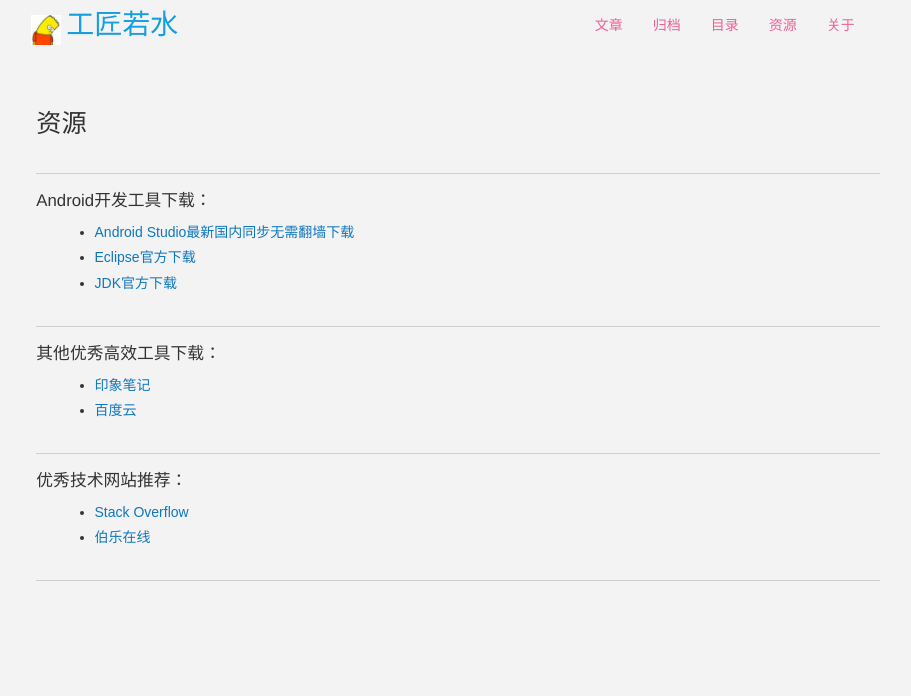
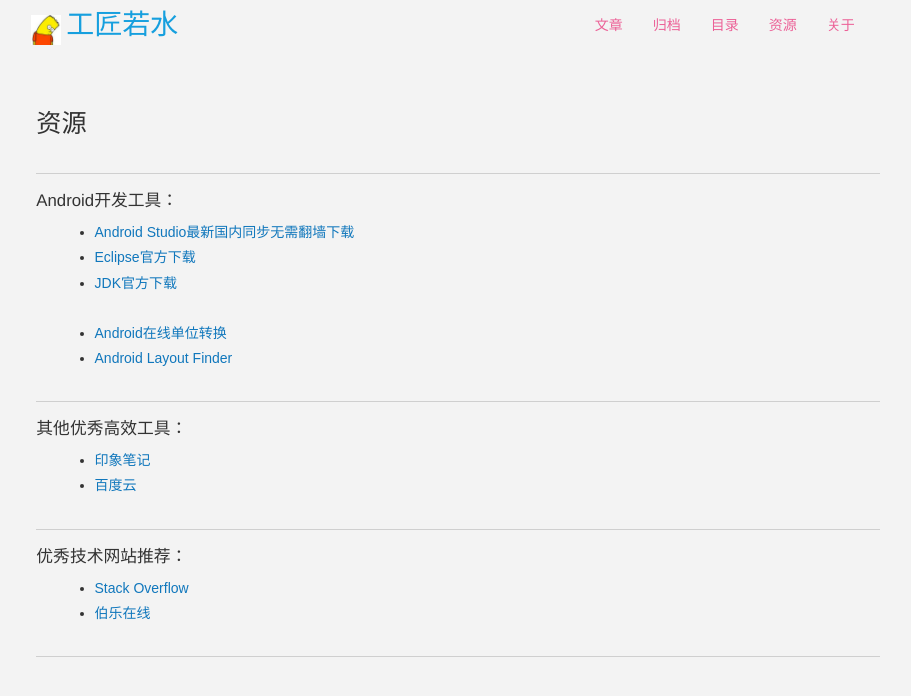
Before and after one commit to msdgwzhy6/yanbober.github.io, a Jekyll site: the page built from resource.html, in a window 1280 px wide. Shown: the top 696 px of the page, without its empty margins (182-1093 px from the left). Built offline with Jekyll 4.4.1, drawn with Linux system fonts in a browser that asks for light colours; nearby versions of some CDN libraries; comment, search, counter and statistics services are not loaded.

Commit message:
add web.

```diff
--- a/resource.html
+++ b/resource.html
@@ -11,15 +11,18 @@ index: 4
 	<hr>
 
 <div class="row-fluid typo">
-	<h4>Android开发工具下载：</h4>
+	<h4>Android开发工具：</h4>
 	<ul>
 	  <li><a href="http://www.android-studio.org/">Android Studio最新国内同步无需翻墙下载</a></li>
 	  <li><a href="http://www.eclipse.org/downloads/">Eclipse官方下载</a></li>
 	  <li><a href="http://www.oracle.com/technetwork/java/javase/downloads/index.html">JDK官方下载</a></li>
+	  <br/>
+	  <li><a href="<li><a href="http://www.oracle.com/technetwork/java/javase/downloads/index.html">Android在线单位转换</a></li>
+	  <li><a href="<li><a href="https://www.buzzingandroid.com/tools/android-layout-finder/">Android Layout Finder</a></li>
 	</ul>
 
 	<hr>
-	<h4>其他优秀高效工具下载：</h4>
+	<h4>其他优秀高效工具：</h4>
 	<ul>
 	  <li><a href="https://www.yinxiang.com/">印象笔记</a></li>
 	  <li><a href="http://yun.baidu.com/">百度云</a></li>
```
